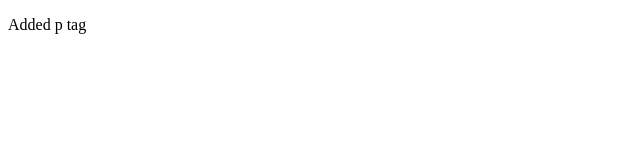
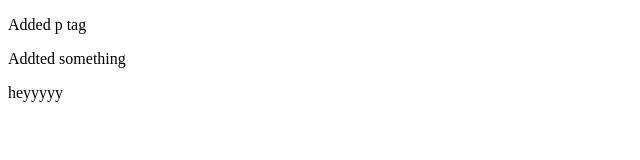
Before and after one commit to gouthami1316/Demo2, a plain HTML site: page index.html in a window 1280 px wide. Shown: the whole page, without its empty margins (0-640 px from the left). Drawn offline with Linux system fonts and the light colour scheme.

Commit message:
First Commit

```diff
--- a/index.html
+++ b/index.html
@@ -8,5 +8,7 @@
 </head>
 <body>
     <p>Added p tag</p>
+    <p>Addted something</p>
+    <p>heyyyyy</p>
 </body>
 </html>
```
